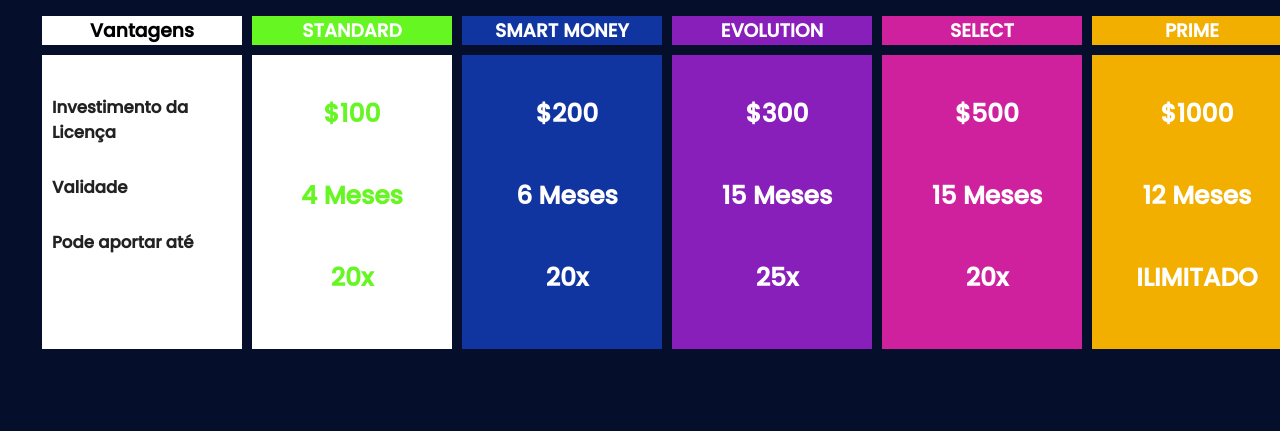
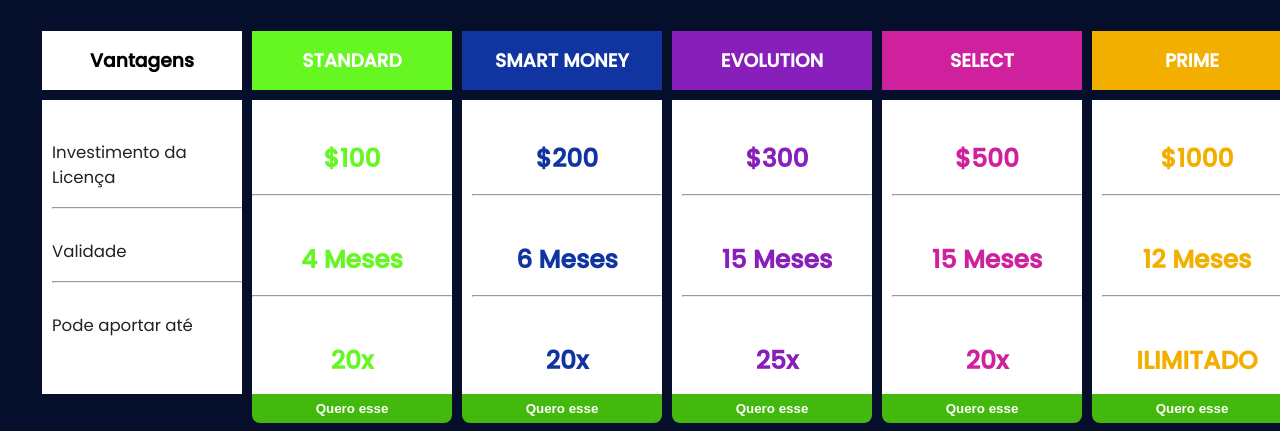
Before and after one commit to PhellipySilva/TX-AITECH, a website: page pages/Quem somos.html in a window 1280 px wide. Shown: the part 1395-1826 px from the top of the page. Drawn offline with Linux system fonts and the light colour scheme; files whose address does not match are found by name.

Commit message:
finalização marketing

```diff
--- a/pages/Quem somos.html
+++ b/pages/Quem somos.html
@@ -62,50 +62,55 @@
               <li>
                 <h3 class="vantagens">Vantagens</h3>
                 <div class="vantagensTwo">
-                  <h5>Investimento da Licença</h5> <br>
-                  <h5>Validade</h5> <br>
+                  <h5>Investimento da Licença</h5><hr><br>
+                  <h5>Validade</h5><hr><br>
                   <h5>Pode aportar até</h5> <br>
                 </div>
               </li>
               <li>
                 <h3 class="Stand">STANDARD</h3>
                 <div class="StandTwo">
-                  <h5>$100</h5> <br>
-                  <h5>4 Meses</h5> <br>
+                  <h5>$100</h5> <hr><br>
+                  <h5>4 Meses</h5> <hr><br>
                   <h5>20x</h5> <br>
                 </div>
+                <button class="button-cta">Quero esse</button>
               </li>
               <li>
                 <h3 class="Smart">SMART MONEY</h3>
                 <div class="SmartTwo">
-                  <h5>$200</h5> <br>
-                  <h5>6 Meses</h5> <br>
+                  <h5>$200</h5> <hr><br>
+                  <h5>6 Meses</h5> <hr><br>
                   <h5>20x</h5> <br>
                 </div>
+                <button class="button-cta">Quero esse</button>
               </li>
               <li>
                 <h3 class="Evo">EVOLUTION</h3>
                 <div class="EvoTwo">
-                  <h5>$300</h5> <br>
-                  <h5>15 Meses</h5> <br>
+                  <h5>$300</h5><hr><br>
+                  <h5>15 Meses</h5><hr><br>
                   <h5>25x</h5> <br>
                 </div>
+                <button class="button-cta">Quero esse</button>
               </li>
               <li>
                 <h3 class="Select">SELECT</h3>
                 <div class="SelectTwo">
-                  <h5>$500</h5> <br>
-                  <h5>15 Meses</h5> <br>
+                  <h5>$500</h5><hr><br>
+                  <h5>15 Meses</h5><hr><br>
                   <h5>20x</h5> <br>
                 </div>
+                <button class="button-cta">Quero esse</button>
               </li>
               <li>
                 <h3 class="Prime">PRIME</h3>
                 <div class="PrimeTwo">
-                  <h5>$1000</h5> <br>
-                  <h5>12 Meses</h5> <br>
+                  <h5>$1000</h5> <hr><br>
+                  <h5>12 Meses</h5> <hr><br>
                   <h5>ILIMITADO</h5> <br>
                 </div>
+                <button class="button-cta">Quero esse</button>
               </li>
             </ul>
         </section>
--- a/style/quemSomos.css
+++ b/style/quemSomos.css
@@ -112,8 +112,17 @@ a {
   padding-top: 45px;
 }
 
+.section-3 h2{
+  font-size: 40px;
+}
+
+.section-3 h3{
+  padding: 15px
+}
+
 .tabelas li{
   margin-left: 10px;
+
 }
 
 .section-3 li div{
@@ -132,9 +141,13 @@ a {
   background-color: #fff;
   text-align: left;
   color: rgb(34, 34, 34);
-  font-weight: 300;
   padding-left: 10px;
   font-size: 20px;
+}
+
+.vantagensTwo h5{
+  font-weight: 400;
+  width: 200px;
 }
 
 .Stand{
@@ -158,7 +171,8 @@ a {
 
 .SmartTwo{
   margin-top: 10px;
-  background-color: #1035A0 ;
+  color: #1035A0;
+  background-color:#fff;
   text-align: center;;
   font-size: 30px;
   font-weight: 900;
@@ -172,7 +186,8 @@ a {
 
 .EvoTwo{
   margin-top: 10px;
-  background-color: #881FBA;
+  color: #881FBA;
+  background-color: #fff;
   text-align: center;
   padding-left: 10px;
   font-size: 30px;
@@ -186,7 +201,8 @@ a {
 
 .SelectTwo{
   margin-top: 10px;
-  background-color: #CF219E;
+  color: #CF219E;
+  background-color: #fff;
   text-align: center;
   padding-left: 10px;
   font-size: 30px;
@@ -200,11 +216,34 @@ a {
 
 .PrimeTwo{
   margin-top: 10px;
-  background-color: #F3AF00;
+  color: #F3AF00;
+  background-color: #fff;
   text-align: center;
   padding-left: 10px;
   font-size: 30px;
   font-weight: 900;
+}
+
+hr{
+  margin-top: 17px;
+}
+
+.button-cta{
+  background-color: #43b90d;
+  color: #fff;
+  font-weight: 600;
+  padding: 7px;
+  border: none;
+  border-radius: 0px 0px 8px 8px;
+  cursor: pointer;
+  width: 100%;
+  transition: 0.7s;
+}
+
+.button-cta:hover{
+  color: #fff;
+  background-color: #51ff00;
+  transition: 0.7s;
 }
 
 
```
